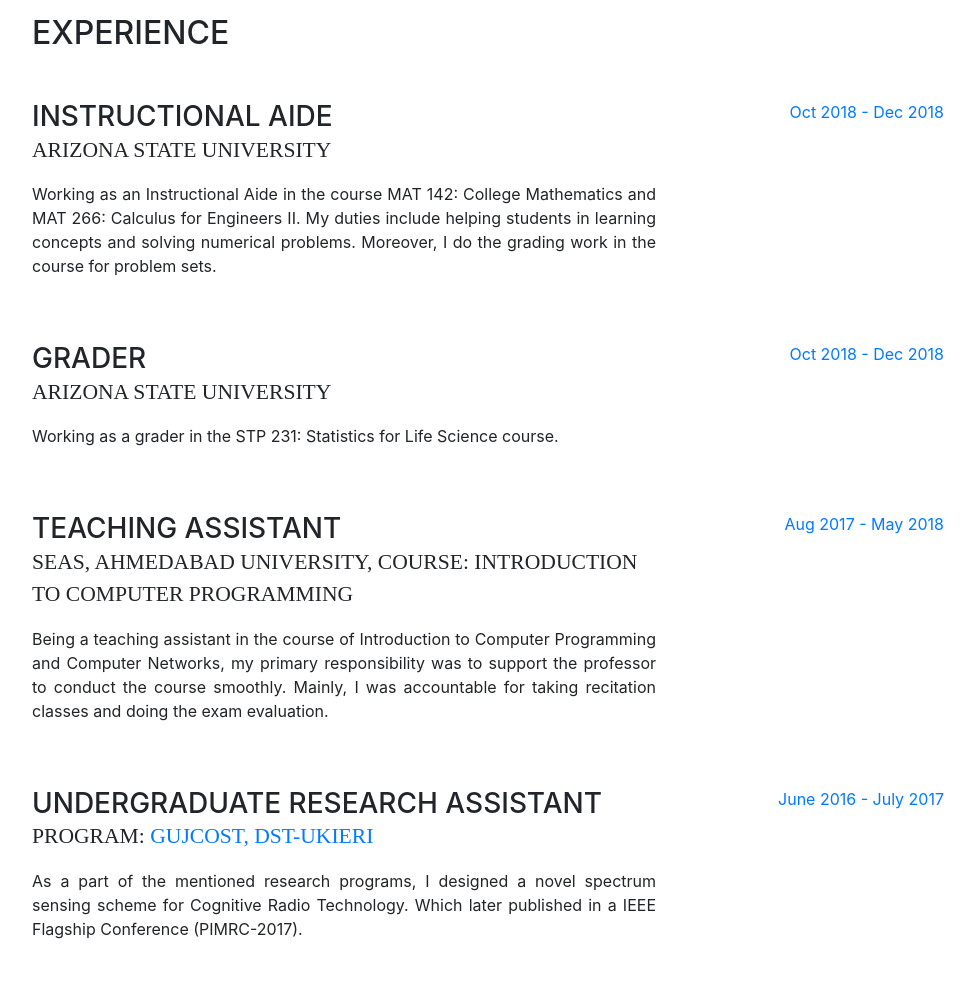
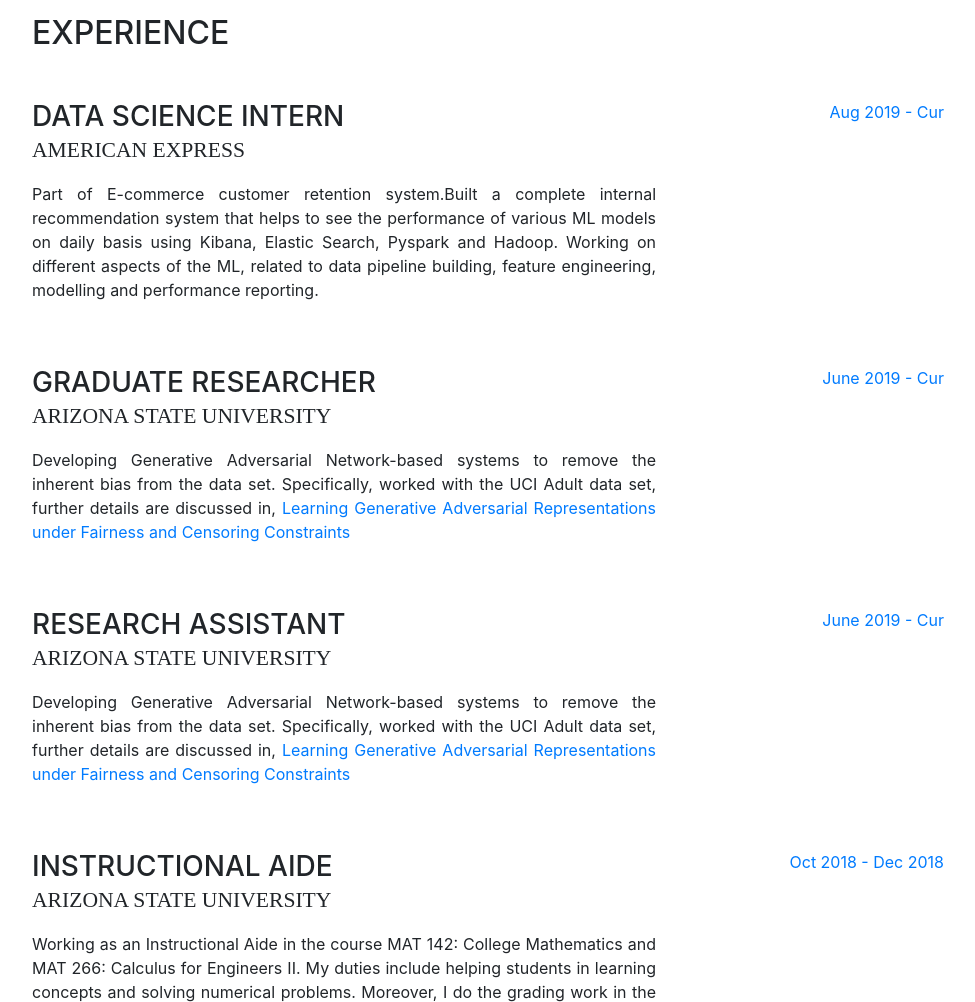
Before and after one commit to Maunil/test_webiste, a website with bundled scripts: page index.html in a window 1280 px wide. Shown: the part 1660-2662 px from the top of the page, without its empty margins (288-1263 px from the left). Built offline with nearby package versions, Linux system fonts and the light colour scheme; a web font is replaced by a local one.

Commit message:
Update index.html

```diff
--- a/index.html
+++ b/index.html
@@ -174,7 +174,7 @@
               <h3 class="mb-0">Arizona State University</h3>
               <div class="subheading mb-3">Master of Science</div>
               <div>Computer Science</div>
-			  <div>CGPA : 4.0 </div>
+			  <div>CGPA : 3.96 </div>
             </div>
             <div class="resume-date text-md-right">
               <span class="text-primary">August 2018 - Currently</span>
@@ -187,6 +187,48 @@
 	  <section class="resume-section p-3 p-lg-5 d-flex flex-column" id="experience">
         <div class="my-auto">
           <h2 class="mb-5">Experience</h2>
+
+		  <div class="resume-item d-flex flex-column flex-md-row mb-5">
+            <div class="resume-content mr-auto">
+              <h3 class="mb-0">Data Science Intern</h3>
+              <div class="subheading mb-3">American Express</div>
+              <p align="justify">
+			  Part of E-commerce customer retention system.Built a complete internal recommendation system that helps to see the performance of various ML models on daily basis using Kibana, Elastic Search, Pyspark and Hadoop.  Working on different aspects of the ML, related to data pipeline building, feature engineering, modelling and performance reporting.
+			  </p>
+            </div>
+            <div class="resume-date text-md-right">
+              <span class="text-primary">Aug 2019 - Cur</span>
+            </div>
+          </div>
+
+          <div class="resume-item d-flex flex-column flex-md-row mb-5">
+            <div class="resume-content mr-auto">
+              <h3 class="mb-0">Graduate Researcher</h3>
+              <div class="subheading mb-3">Arizona State University</div>
+              <p align="justify">
+              Developing Generative Adversarial Network-based systems to remove the inherent bias from the data set.
+          	  Specifically, worked with the UCI Adult data set, further details are discussed in, <a href ="https://arxiv.org/pdf/1910.00411.pdf"> Learning Generative Adversarial Representations under Fairness and Censoring Constraints  </a>
+			  </p>
+            </div>
+            <div class="resume-date text-md-right">
+              <span class="text-primary">June 2019 - Cur</span>
+            </div>
+          </div>
+
+		   <div class="resume-item d-flex flex-column flex-md-row mb-5">
+            <div class="resume-content mr-auto">
+              <h3 class="mb-0">Research Assistant</h3>
+              <div class="subheading mb-3">Arizona State University</div>
+              <p align="justify">
+              Developing Generative Adversarial Network-based systems to remove the inherent bias from the data set.
+          	  Specifically, worked with the UCI Adult data set, further details are discussed in, <a href ="https://arxiv.org/pdf/1910.00411.pdf"> Learning Generative Adversarial Representations under Fairness and Censoring Constraints  </a>
+			  </p>
+            </div>
+            <div class="resume-date text-md-right">
+              <span class="text-primary">June 2019 - Cur</span>
+            </div>
+          </div>
+
 
 		  <div class="resume-item d-flex flex-column flex-md-row mb-5">
             <div class="resume-content mr-auto">
```
